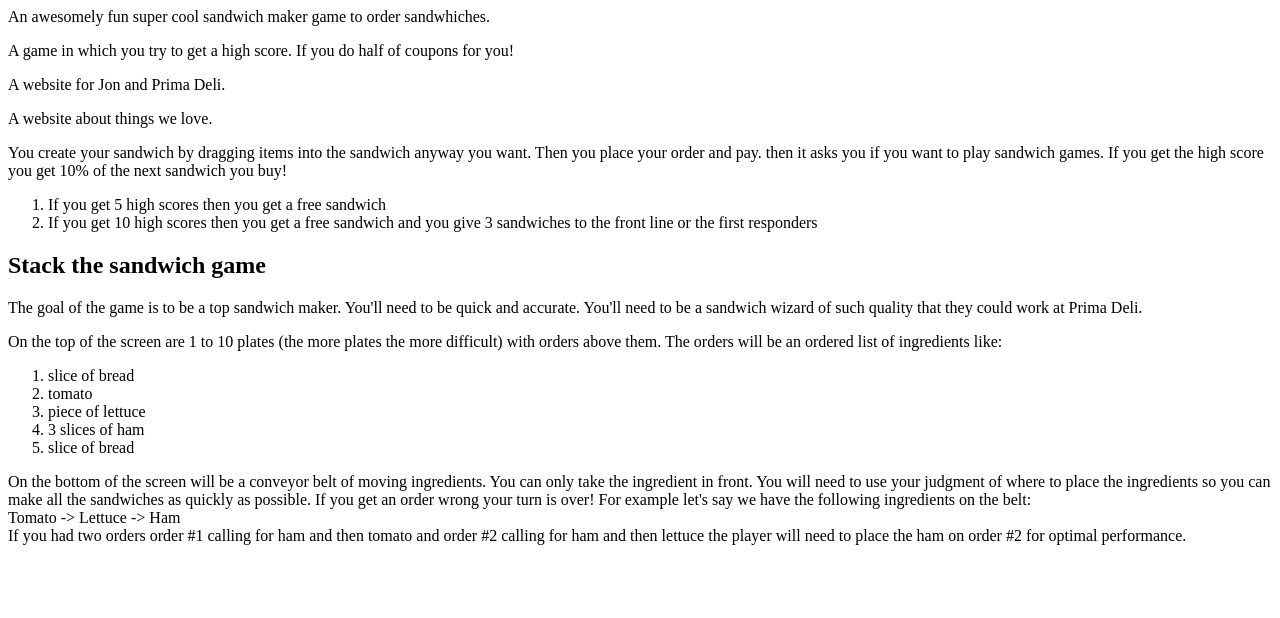
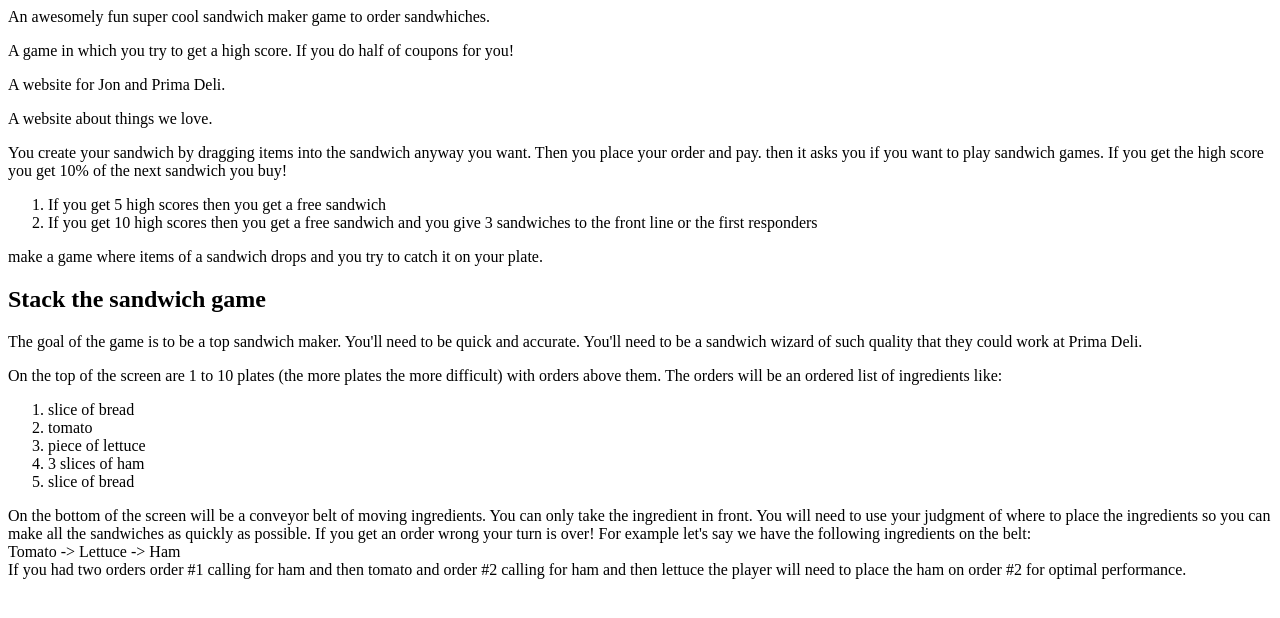
Before and after one commit to lilygruhl/jasper-gruhl.github.io, a plain HTML site: page ideas.html in a window 1280 px wide. Drawn offline with Linux system fonts and the light colour scheme.

Commit message:
Update ideas.html

```diff
--- a/ideas.html
+++ b/ideas.html
@@ -19,6 +19,8 @@
             and you give 3 sandwiches to the front line or the first responders</li>
         </ol>
         </p>
+        <p>
+            make a game where items of a sandwich drops and you try to catch it on your plate.
         <p>
             <h2>Stack the sandwich game</h2>
             <p>
```
